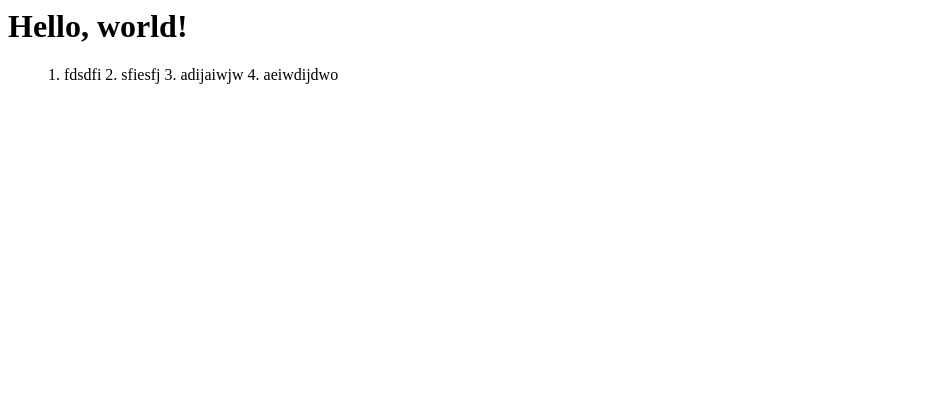
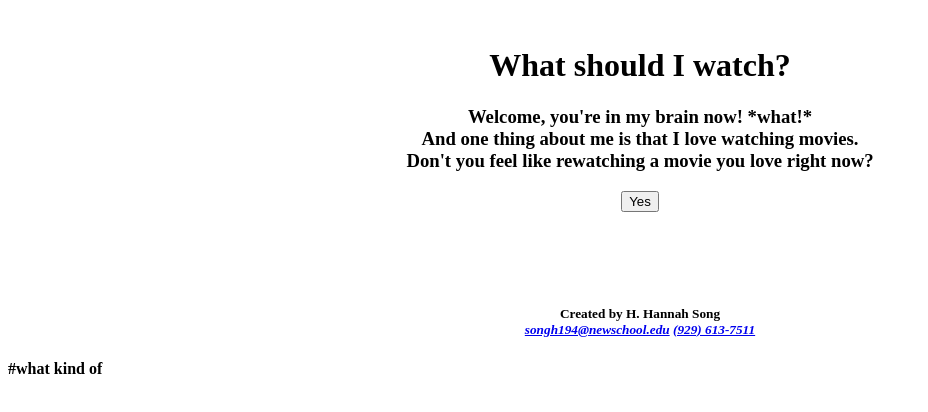
Before and after one commit to songh194/harmonicCollection, a plain HTML site: page entry-1/index.html in a window 1280 px wide. Shown: the whole page, without its empty margins (0-928 px from the left). Drawn offline with Linux system fonts and the light colour scheme.

Commit message:
changed the file names

```diff
--- a/entry-1/index.html
+++ b/entry-1/index.html
@@ -1,14 +1,37 @@
 <html>
+    <br>
+    <center>
+    <head>
+        <title>Being Hannah Song</title>
+    </head>
 
-<head>
-    <title>test</title>
-</head>
+    <body>
+        <h1>What should I watch?</h1>
+        <h3>Welcome, you're in my brain now! *what!* <br>And one thing about me is that <strong>
+        I love watching movies. <br>
+        Don't you feel like rewatching a movie you love right now?
+        </h3>
 
-<body>
-    <h1>Hello, world!</h1>
-    <ul>1. fdsdfi
-    2. sfiesfj
-    3. adijaiwjw
-    4. aeiwdijdwo</ul>
-</body>
+
+
+
+
+    </body>
+
+
+
+    <button onclick="location.href='entry_2'" >Yes</button>
+
+
+    <br><br><br><br><br>
+    <h5>Created by H. Hannah Song</div style="display: inline;"h5>
+    <address>
+    <a href="songh194@newschool.edu">songh194@newschool.edu</a>
+    <a href="tel:+9296137511">(929) 613-7511</a>
+    </address>
+</center>
+
+
 </html>
+
+#what kind of
```
Also changed, not shown: entry-1/entry_1.html (deleted, +0 -35 lines), 3 other files.
